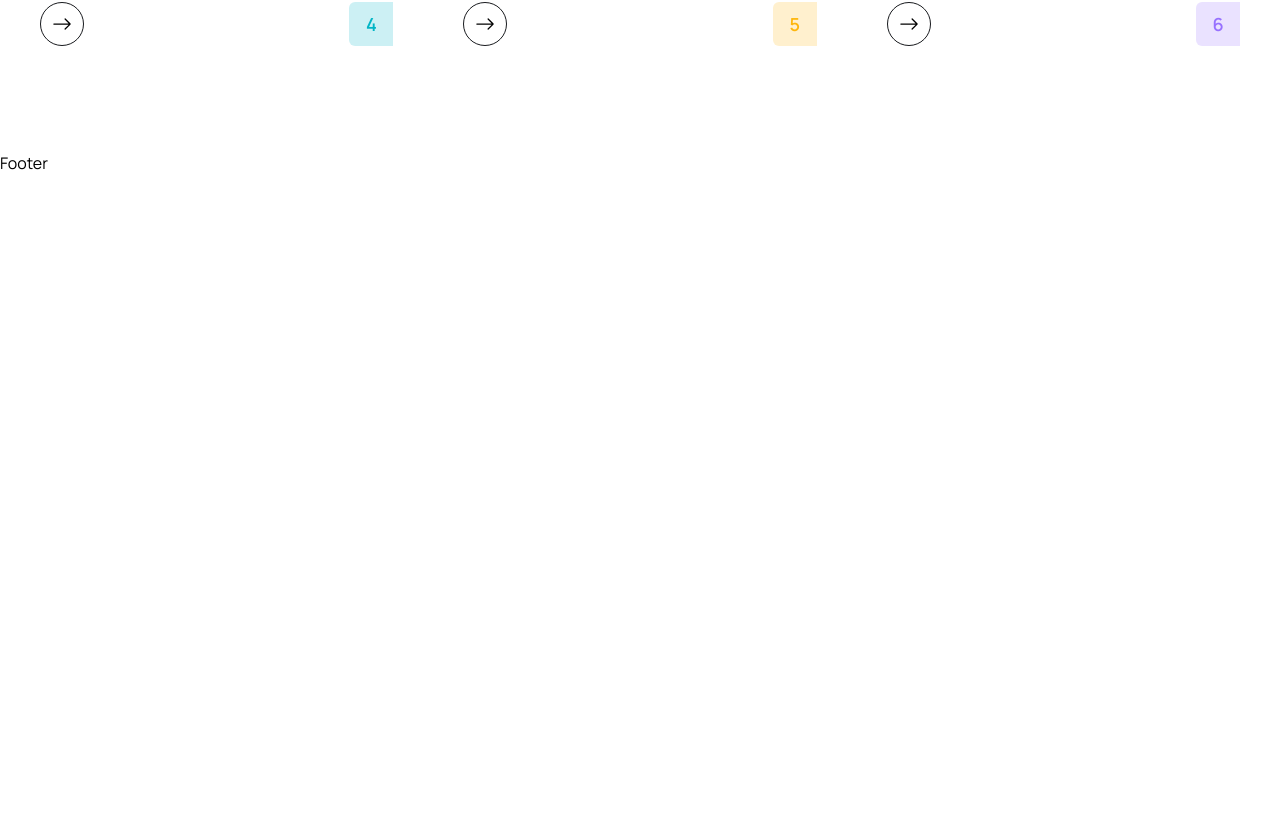
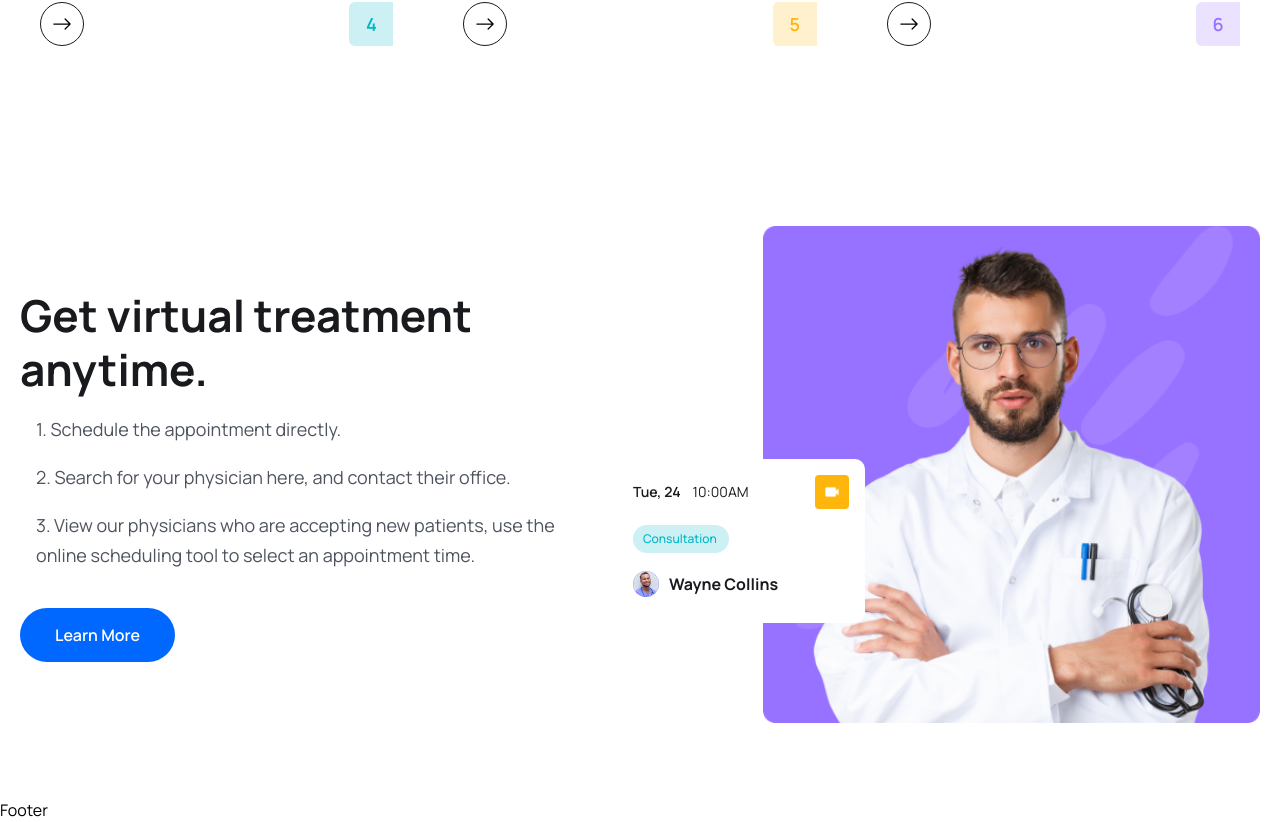
Before and after one commit to divyansh369/Medicare-Booking, a React (Vite) app in the folder frontend/: page /home in a window 1280 px wide. Shown: the part 3088-3910 px from the top of the page. Before the commit the page ends 3263 px from the top, so only its background shows below. Built offline with nearby package versions, Linux system fonts and the light colour scheme.

Commit message:
Feature section

```diff
--- a/frontend/src/pages/Home.jsx
+++ b/frontend/src/pages/Home.jsx
@@ -5,8 +5,11 @@
 import icon01 from "../assets/images/icon01.png";
 import icon02 from "../assets/images/icon02.png";
 import icon03 from "../assets/images/icon03.png";
+import featureImg from "../assets/images/feature-img.png";
+import videoIcon from "../assets/images/video-icon.png";
+import avatarIcon from "../assets/images/avatar-icon.png";
 import { Link } from "react-router-dom";
-import {BsArrowRight} from 'react-icons/bs'
+import { BsArrowRight } from "react-icons/bs";
 import About from "../components/About/About";
 import ServiceList from "../components/Services/ServiceList";
 
@@ -93,27 +96,28 @@
           </div>
 
           <div className="grid grid-cols-1 md:grid-cols-2 lg:grid-cols-3 gap-5 lg:gap-[30px] mt-[30px] lg:mt-[55px]">
-
             <div className="py-[30px] px-5 ">
               <div className="flex items-center justify-center">
                 <img src={icon01} alt="" />
               </div>
 
               <div className="mt-[30px]">
-                <h2 className="text-[26px] leading-9 text-headingColor font-[700] text-center">Find a Doctor</h2>
-                <p className="text-[16px] leading-7 text-textColor font-[400] mt-4 text-center">World-class care for everyone.Our health System offers unmatched,
-              expert health care. From the lab to the clinic</p>
+                <h2 className="text-[26px] leading-9 text-headingColor font-[700] text-center">
+                  Find a Doctor
+                </h2>
+                <p className="text-[16px] leading-7 text-textColor font-[400] mt-4 text-center">
+                  World-class care for everyone.Our health System offers
+                  unmatched, expert health care. From the lab to the clinic
+                </p>
 
-              <Link to='/doctors' className="w-[44px] h-[44px] rounded-full border border-solid border-[#181A1E] mt-[30px] mx-auto flex items-center justify-center group hover:bg-primaryColor hover:border-none">
-                <BsArrowRight className="group-hover:text-white w-6 h-5"/>
-              </Link>
-
+                <Link
+                  to="/doctors"
+                  className="w-[44px] h-[44px] rounded-full border border-solid border-[#181A1E] mt-[30px] mx-auto flex items-center justify-center group hover:bg-primaryColor hover:border-none"
+                >
+                  <BsArrowRight className="group-hover:text-white w-6 h-5" />
+                </Link>
               </div>
-
-
-
             </div>
-
 
             <div className="py-[30px] px-5 ">
               <div className="flex items-center justify-center">
@@ -121,20 +125,22 @@
               </div>
 
               <div className="mt-[30px]">
-                <h2 className="text-[26px] leading-9 text-headingColor font-[700] text-center">Find a Location</h2>
-                <p className="text-[16px] leading-7 text-textColor font-[400] mt-4 text-center">World-class care for everyone.Our health System offers unmatched,
-              expert health care. From the lab to the clinic</p>
+                <h2 className="text-[26px] leading-9 text-headingColor font-[700] text-center">
+                  Find a Location
+                </h2>
+                <p className="text-[16px] leading-7 text-textColor font-[400] mt-4 text-center">
+                  World-class care for everyone.Our health System offers
+                  unmatched, expert health care. From the lab to the clinic
+                </p>
 
-              <Link to='/doctors' className="w-[44px] h-[44px] rounded-full border border-solid border-[#181A1E] mt-[30px] mx-auto flex items-center justify-center group hover:bg-primaryColor hover:border-none">
-                <BsArrowRight className="group-hover:text-white w-6 h-5"/>
-              </Link>
-
+                <Link
+                  to="/doctors"
+                  className="w-[44px] h-[44px] rounded-full border border-solid border-[#181A1E] mt-[30px] mx-auto flex items-center justify-center group hover:bg-primaryColor hover:border-none"
+                >
+                  <BsArrowRight className="group-hover:text-white w-6 h-5" />
+                </Link>
               </div>
-
-
-
             </div>
-
 
             <div className="py-[30px] px-5 ">
               <div className="flex items-center justify-center">
@@ -142,26 +148,27 @@
               </div>
 
               <div className="mt-[30px]">
-                <h2 className="text-[26px] leading-9 text-headingColor font-[700] text-center">Book Appointment</h2>
-                <p className="text-[16px] leading-7 text-textColor font-[400] mt-4 text-center">World-class care for everyone.Our health System offers unmatched,
-              expert health care. From the lab to the clinic</p>
+                <h2 className="text-[26px] leading-9 text-headingColor font-[700] text-center">
+                  Book Appointment
+                </h2>
+                <p className="text-[16px] leading-7 text-textColor font-[400] mt-4 text-center">
+                  World-class care for everyone.Our health System offers
+                  unmatched, expert health care. From the lab to the clinic
+                </p>
 
-              <Link to='/doctors' className="w-[44px] h-[44px] rounded-full border border-solid border-[#181A1E] mt-[30px] mx-auto flex items-center justify-center group hover:bg-primaryColor hover:border-none">
-                <BsArrowRight className="group-hover:text-white w-6 h-5"/>
-              </Link>
-
+                <Link
+                  to="/doctors"
+                  className="w-[44px] h-[44px] rounded-full border border-solid border-[#181A1E] mt-[30px] mx-auto flex items-center justify-center group hover:bg-primaryColor hover:border-none"
+                >
+                  <BsArrowRight className="group-hover:text-white w-6 h-5" />
+                </Link>
               </div>
-
-
-
             </div>
-
-
           </div>
         </div>
       </section>
 
-      <About/>
+      <About />
 
       {/* ============== services section ================ */}
 
@@ -169,18 +176,83 @@
         <div className="container">
           <div className="xl:w-[470px] mx-auto">
             <h2 className="heading text-center">Our medical services</h2>
-            <p className="text__para text-center">World-class care for everyone. Our health System offers unmatched, expert health care</p>
+            <p className="text__para text-center">
+              World-class care for everyone. Our health System offers unmatched,
+              expert health care
+            </p>
           </div>
 
-          <ServiceList/>
-
+          <ServiceList />
         </div>
       </section>
 
       {/* ============== services section end ================ */}
 
+      {/* =========== feature section ================= */}
 
+      <section>
+        <div className="container">
+          <div className="flex items-center justify-between flex-col lg:flex-row">
+            {/* =============== feature content ===============*/}
 
+            <div className="xl:w-[670px]">
+              <h2 className="heading">
+                Get virtual treatment <br /> anytime.
+              </h2>
+
+              <ul className="pl-4">
+                <li className="text__para">
+                  1. Schedule the appointment directly.
+                </li>
+                <li className="text__para">
+                  2. Search for your physician here, and contact their office.
+                </li>
+                <li className="text__para">
+                  3. View our physicians who are accepting new patients, use the
+                  online scheduling tool to select an appointment time.
+                </li>
+              </ul>
+              <Link to="/">
+                <button className="btn">Learn More</button>
+              </Link>
+            </div>
+
+            {/* ============ feature img ================= */}
+            <div className="relative z-10 xl:w-[770px] flex justify-end mt-[50px] lg:mt-0">
+              <img src={featureImg} className="w-3/4" alt="" />
+
+              <div className="w-[150px] lg:w-[248px] bg-white absolute bottom-[50px] left-0 md:bottom-[100px] md:left-5 z-20 p-2 pb-3 lg:pt-4 lg:px-4 lg:pb-[26px] rounded-[10px]">
+                <div className="flex items-center justify-between">
+                  <div className="flex items-center gap-[6px] lg:gap-3">
+                    <p className="text-[10px] leading-[10px] lg:text-[14px] lg:leading-5 text-headingColor font-[600]">
+                      Tue, 24
+                    </p>
+                    <p className="text-[10px] leading-[10px] lg:text-[14px] lg:leading-5 text-headingColor font-[400]">
+                      10:00AM
+                    </p>
+                  </div>
+                  <span className="w-5 h-5 lg:w-[34px] lg:h-[34px] flex items-center justify-center bg-yellowColor rounded py-1 px-[6px] lg:py-3 lg:px-[9px]">
+                    <img src={videoIcon} alt="" />
+                  </span>
+                </div>
+
+                <div className="w-[65px] lg:w-[96px] bg-[#CCF0F3] py-1 px-2 lg:py-[6px] lg:px-[10px] text-[8px] leading-[8px] lg:text-[12px] lg:leading-4 text-irisBlueColor font-[500] mt-2 lg:mt-4 rounded-full">
+                  Consultation
+                </div>
+
+                <div className="flex items-center gap-[6px] lg:gap-[10px] mt-2 lg:mt-[18px]">
+                  <img src={avatarIcon} alt="" />
+                  <h4 className="text-[10px] leading-3 lg:text-[16px] lg:leading-[22px] font-[700] text-headingColor">
+                    Wayne Collins
+                  </h4>
+                </div>
+              </div>
+            </div>
+          </div>
+        </div>
+      </section>
+
+      {/* =========== feature section end ================= */}
     </>
   );
 };
```
